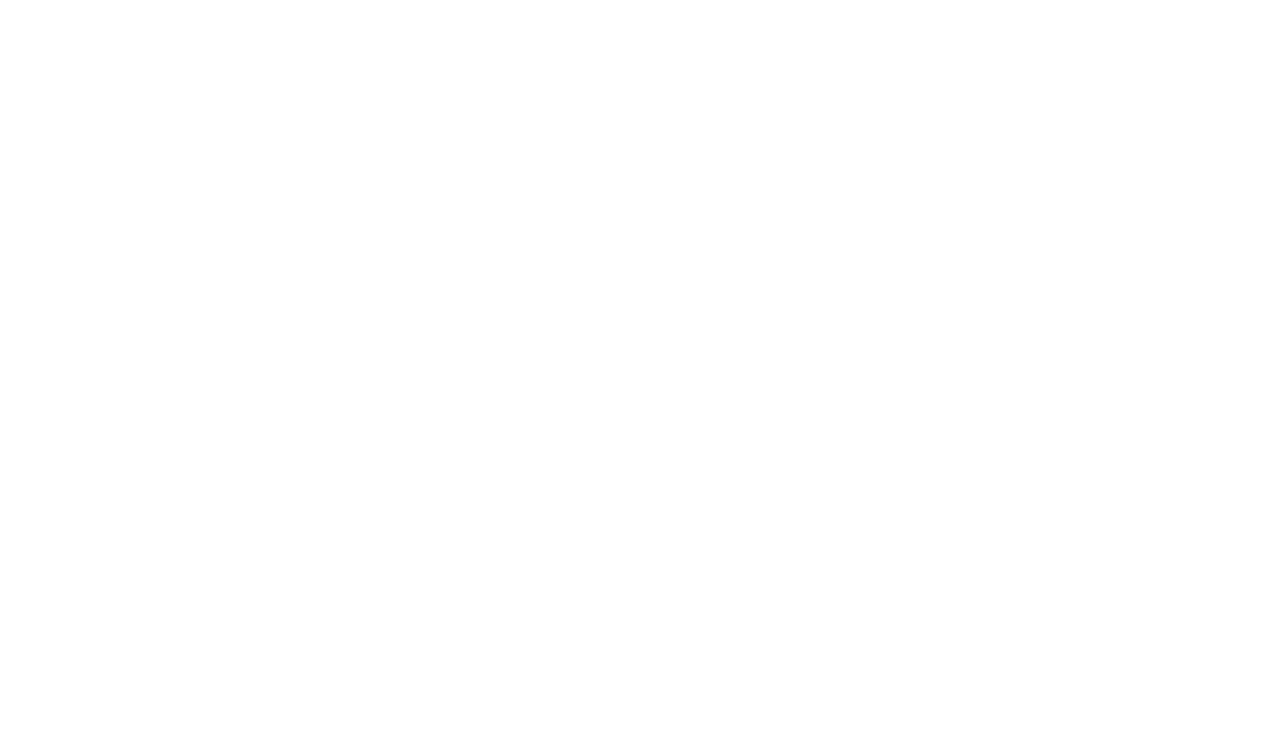
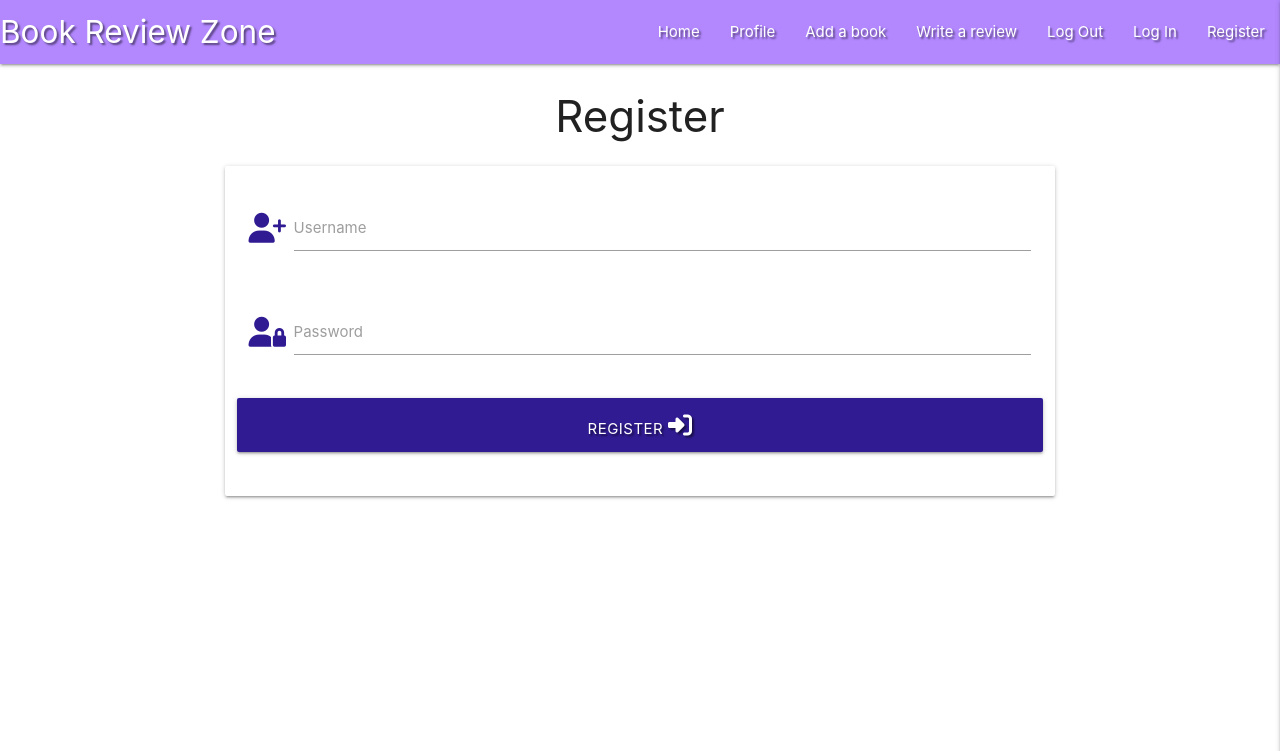
Before and after one commit to Ramil96/book_app, a Flask app: page /register in a window 1280 px wide. Before the commit the part shown is empty. Shown: the top 751 px of the page. Run offline with Flask 3, Linux system fonts and the light colour scheme; some libraries are stand-ins or nearby versions.

Commit message:
Add register template

```diff
--- a/templates/base.html
+++ b/templates/base.html
@@ -30,7 +30,7 @@
           <li><a href="#">Write a review</a></li>
           <li><a href="#">Log Out</a></li>
           <li><a href="#">Log In</a></li>
-          <li><a href="#">Register</a></li>
+          <li><a href="{{ url_for('register') }}">Register</a></li>
         </ul>
       </div>
     </nav>
@@ -44,7 +44,7 @@
           <li><a href="#">Write a review</a></li>
           <li><a href="#">Log Out</a></li>
           <li><a href="#">Log In</a></li>
-          <li><a href="#">Register</a></li>
+          <li><a href="{{ url_for('register') }}">Register</a></li>
     </ul>
   </header>
 
--- a/templates/register.html
+++ b/templates/register.html
@@ -0,0 +1,35 @@
+{% extends "base.html" %}
+{% block content %}
+
+<h3 class="center-align">Register</h3>
+
+<div class="row">
+    <form class="col s12 m8 offset-m2" method="POST" action="{{ url_for('register') }}">
+        <div class="card-panel">
+            <!-- username -->
+            <div class="row">
+                <div class="input-field col s12">
+                    <i class="fas fa-user-plus prefix deep-purple-text text-darken-4"></i>
+                    <input id="username" name="username" type="text" class="validate">
+                    <label for="username">Username</label>
+                </div>
+            </div>
+            <!-- password -->
+            <div class="row">
+                <div class="input-field col s12">
+                    <i class="fas fa-user-lock prefix deep-purple-text text-darken-4"></i>
+                    <input id="password" name="password" type="password" class="validate">
+                    <label for="password">Password</label>
+                </div>
+            </div>
+            <!-- register -->
+            <div class="row">
+                <button type="submit" class="col s12 btn-large deep-purple darken-4 text-shadow">
+                    Register <i class="fa fa-sign-in-alt"></i>
+                </button>
+            </div>
+        </div>
+    </form>
+</div>
+
+{% endblock %}
```
